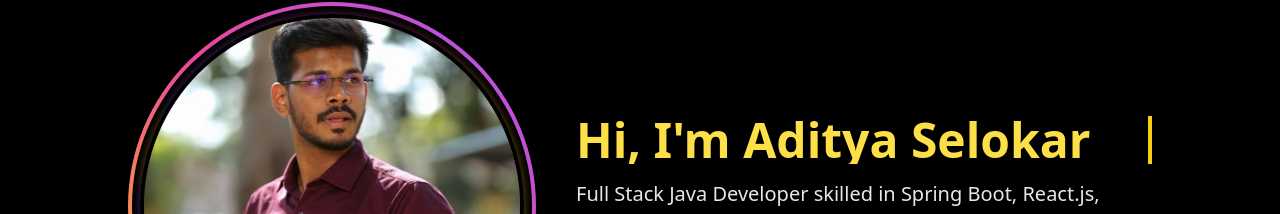
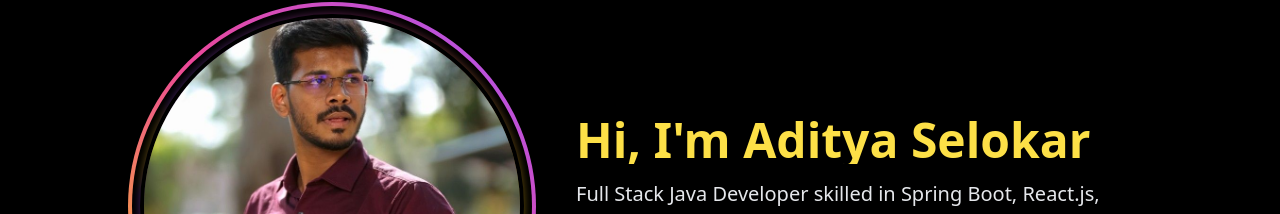
Before and after one commit to adityaselokar31/my_portfolio_website, a React (Vite) app: page / in a window 1280 px wide. Shown: the part 194-408 px from the top of the page. Built offline with nearby package versions, Linux system fonts and the light colour scheme.

Commit message:
Update Hero.jsx

```diff
--- a/src/components/Hero.jsx
+++ b/src/components/Hero.jsx
@@ -1,8 +1,16 @@
-import React from 'react';
+import React, { useState, useEffect } from 'react';
 import { motion } from 'framer-motion';
 import profileImage from '../assets/profile.jpg';
 
-const Hero = () => (
+const Hero = () => {
+  const [blink, setBlink] = useState(true);
+
+  useEffect(() => {
+    const timer = setTimeout(() => setBlink(false), 2100); // After typewriter finishes
+    return () => clearTimeout(timer);
+  }, []);
+
+  return (
     <section
       id="hero"
       className="min-h-screen flex flex-col md:flex-row items-center justify-center text-center md:text-left px-6 gap-10 bg-black text-white"
@@ -16,9 +24,7 @@
       >
         <div className="bg-black p-2 rounded-full">
           <div className="relative w-72 h-72 md:w-96 md:h-96">
-          {/* 🔁 Outer Glow Ring */}
             <div className="absolute inset-0 rounded-full border-[6px] border-transparent animate-spin-slow bg-gradient-to-r from-yellow-400 via-pink-500 to-purple-500 blur-sm opacity-40" />
-          {/* 🖼️ Image */}
             <img
               src={profileImage}
               alt="Aditya Selokar"
@@ -36,9 +42,10 @@
         viewport={{ once: true }}
         className="max-w-xl flex flex-col items-center md:items-start"
       >
-      {/* ✅ Typewriter name */}
+        {/* ✅ Typewriter Heading */}
         <motion.h1
-  className="text-3xl md:text-5xl font-bold mb-4 text-yellow-300 font-sans whitespace-nowrap overflow-hidden border-r-4 border-yellow-300 animate-typing"
+          className={`text-3xl md:text-5xl font-bold mb-4 text-yellow-300 font-sans whitespace-nowrap overflow-hidden animate-typing
+            ${blink ? 'border-r-4 border-yellow-300' : ''}`}
           initial={{ width: 0 }}
           animate={{ width: '100%' }}
           transition={{ duration: 2, ease: 'easeInOut' }}
@@ -70,5 +77,6 @@
       </motion.div>
     </section>
   );
+};
 
 export default Hero;
```
Lines whose indentation alone changed are shown as unchanged.
